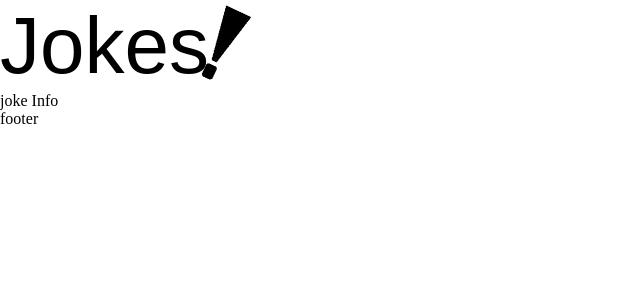
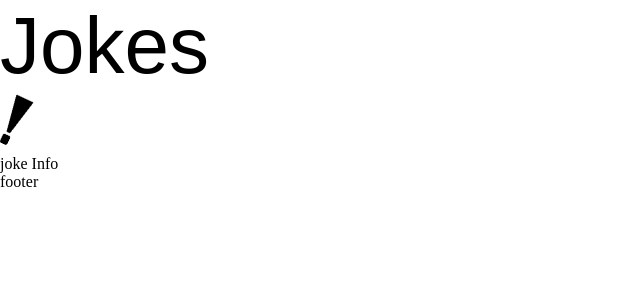
Before and after one commit to jkyochum/Jokes, a React (Vite) app: page / in a window 1280 px wide. Shown: the top 300 px of the page, without its empty margins (0-640 px from the left). Built offline with nearby package versions, Linux system fonts and the light colour scheme; a web font is replaced by a local one.

Commit message:
update exclamation mark image

```diff
--- a/src/components/Header.jsx
+++ b/src/components/Header.jsx
@@ -2,8 +2,10 @@ export default function Header() {
 
     return (
         <div className="header">
-            <h1 className="page-icon">Jokes</h1>
-            <img src="/transparent-exclamation.jpg" className="exclamation" />
+            <div className="icon-wrapper">
+                <h1 className="page-icon">Jokes</h1>
+                <img src="/transparent-exclamation.png" className="exclamation" />
+            </div>
         </div>
     )
 }
```
